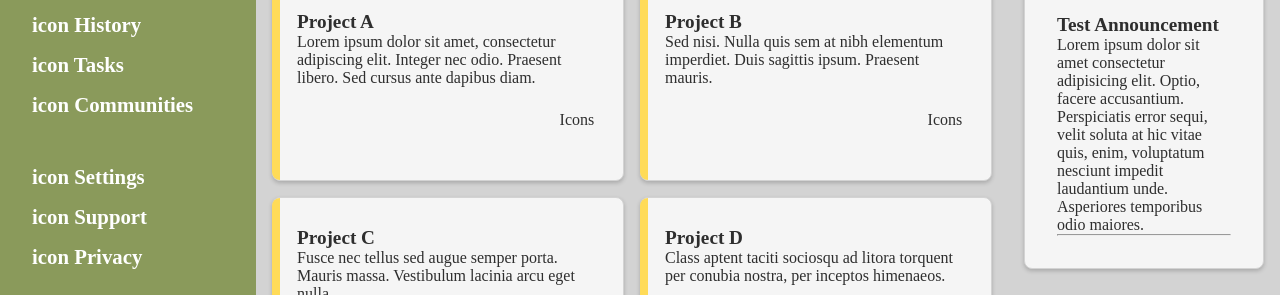
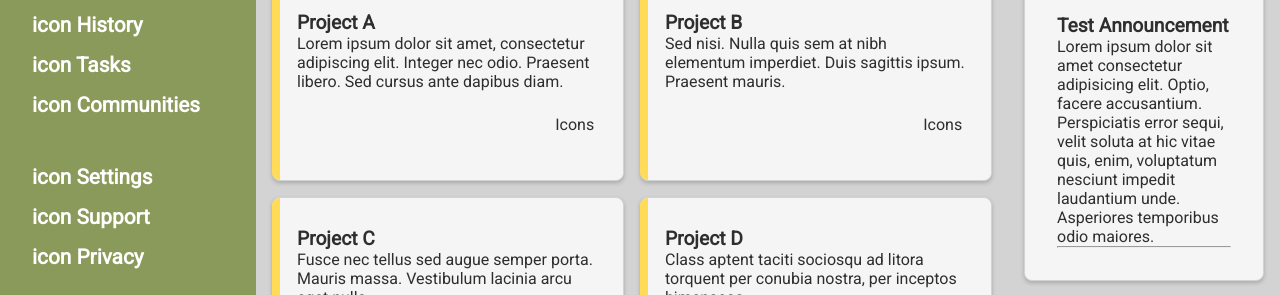
Before and after one commit to LiamJPOS/odin-admin-dashboard, a plain HTML site: page index.html in a window 1280 px wide. Shown: the part 237-532 px from the top of the page. Drawn offline with Linux system fonts and the light colour scheme.

Commit message:
Select font in styles

```diff
--- a/index.html
+++ b/index.html
@@ -4,6 +4,7 @@
     <meta charset="UTF-8">
     <meta name="viewport" content="width=device-width, initial-scale=1.0">
     <title>Dashboard</title>
+    <link href='https://fonts.googleapis.com/css?family=Roboto' rel='stylesheet'>
     <link rel="stylesheet" href="style.css">
     <script src="/script.js" defer></script>
 
--- a/style.css
+++ b/style.css
@@ -82,10 +82,10 @@ body, .primary {
 
 /* Content */
 
-html {
+html body {
+  font-family: 'Roboto', sans-serif;
   font-size: 16px; /* This means 1rem = 16px */
 }
-
 
 .page {
     height: 100vh;
@@ -151,7 +151,6 @@ html {
   align-items: center;
   gap: 10rem;
 }
-
 
 .header--handle-section {
   display: grid;
```
